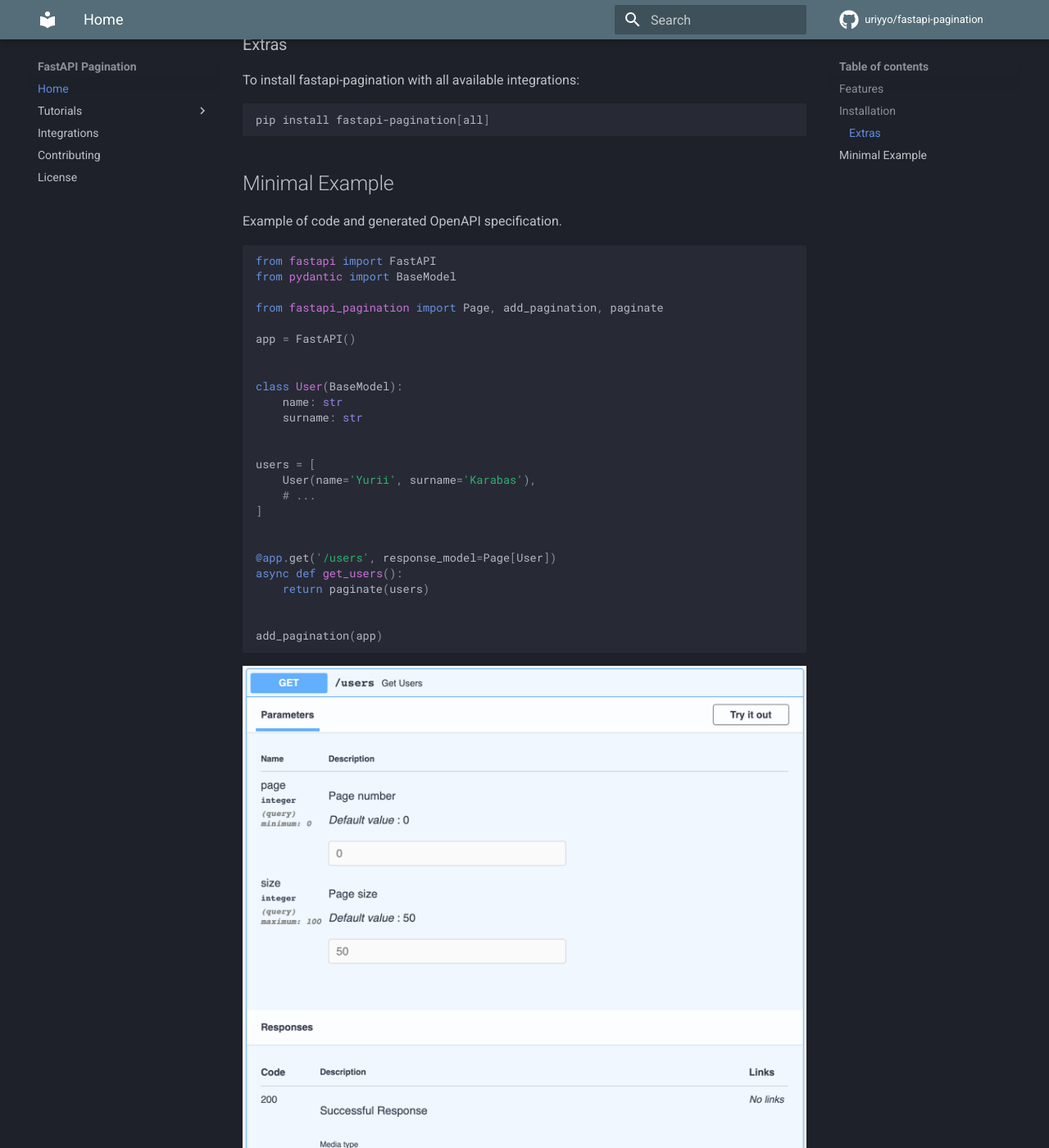
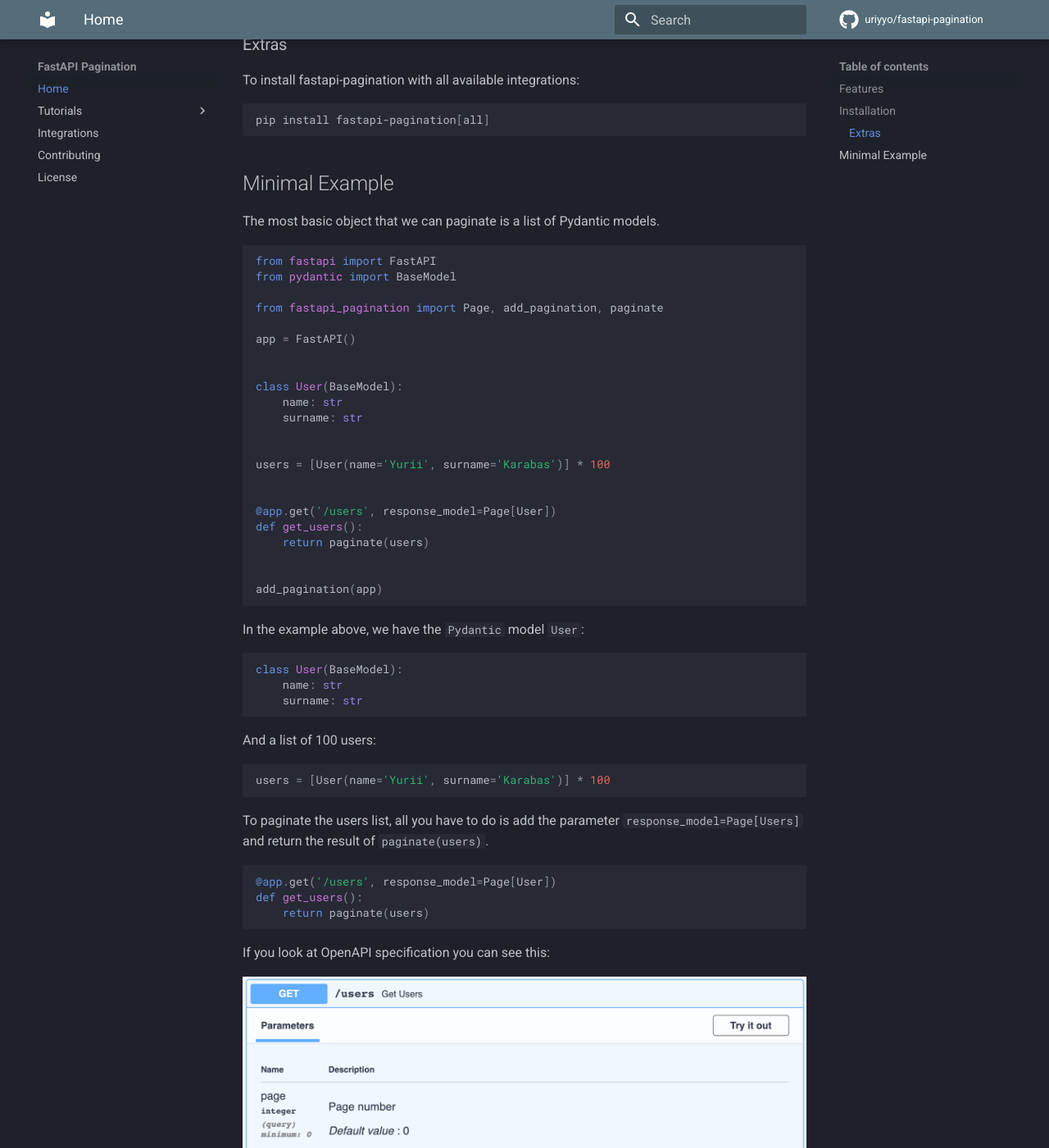
Before and after one commit to uriyyo/fastapi-pagination, an MkDocs documentation site: the page built from docs/index.md, in a window 1280 px wide and 1400 px high, scrolled down 547 px. Shown: the whole window at 82% size. Built offline with MkDocs 1.6.1 and Material for MkDocs 9.7.7, drawn with Linux system fonts in a browser that asks for light colours; comment, search, counter and statistics services are not loaded; some of the changed text lies outside the part shown.

Commit message:
Improve minimal example doc - explaining better the code, input params and output (#598)

````diff
--- a/docs/index.md
+++ b/docs/index.md
@@ -25,7 +25,7 @@
 
 ## Minimal Example
 
-Example of code and generated OpenAPI specification.
+The most basic object that we can paginate is a list of Pydantic models.
 
 ```python
 from fastapi import FastAPI
@@ -41,18 +41,45 @@
     surname: str
 
 
-users = [
-    User(name='Yurii', surname='Karabas'),
-    # ...
-]
+users = [User(name='Yurii', surname='Karabas')] * 100
 
 
 @app.get('/users', response_model=Page[User])
-async def get_users():
+def get_users():
     return paginate(users)
 
 
 add_pagination(app)
 ```
 
+In the example above, we have the `Pydantic` model `User`:
+```python
+class User(BaseModel):
+    name: str
+    surname: str
+```
+
+And a list of 100 users:
+```python
+users = [User(name='Yurii', surname='Karabas')] * 100
+```
+
+To paginate the users list, all you have to do is add the parameter `response_model=Page[Users]` and return the result of `paginate(users)`.
+
+```python
+@app.get('/users', response_model=Page[User])
+def get_users():
+    return paginate(users)
+```
+
+If you look at OpenAPI specification you can see this:
+
 ![OpenAPI](img/openapi_example.png)
+
+Note that we have two parameters as input, `page` and `size`. The parameter `page` is the page number to be requested and the parameter `size` is the size of the page.
+
+As the output, we have `items`, `total`, `page`, `size`, and `pages` where items are the list of `items` that were paginated, `total` is the total number of items, `pages` is the number of pages generated for the given input, and `page` and `size` are the same values passed in as input.
+
+
+If you execute the request, you must get this as result:
+![OpenAPI Result](img/openapi_example_result.png)
````
Also changed, not shown: docs/img/openapi_example_result.png (added).
